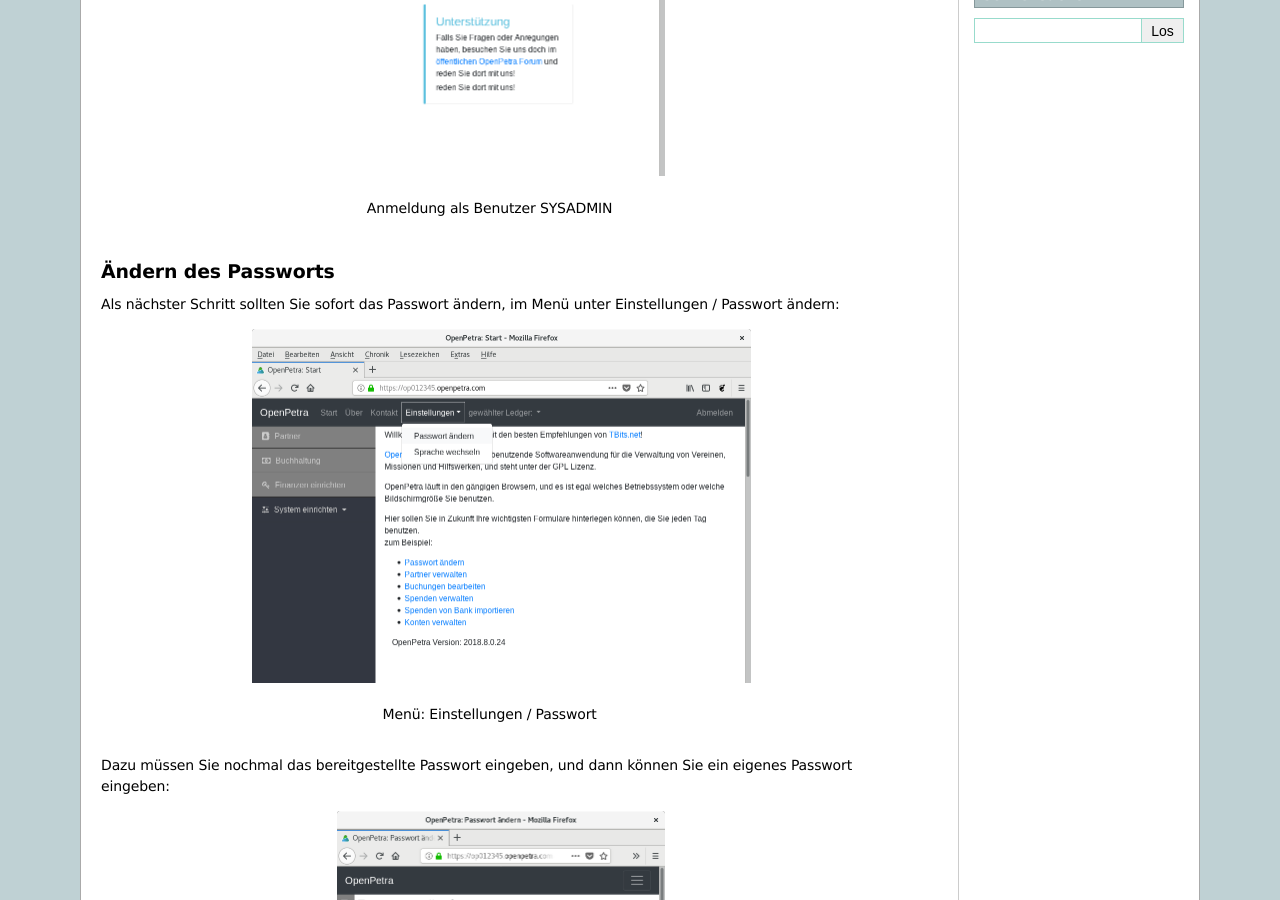
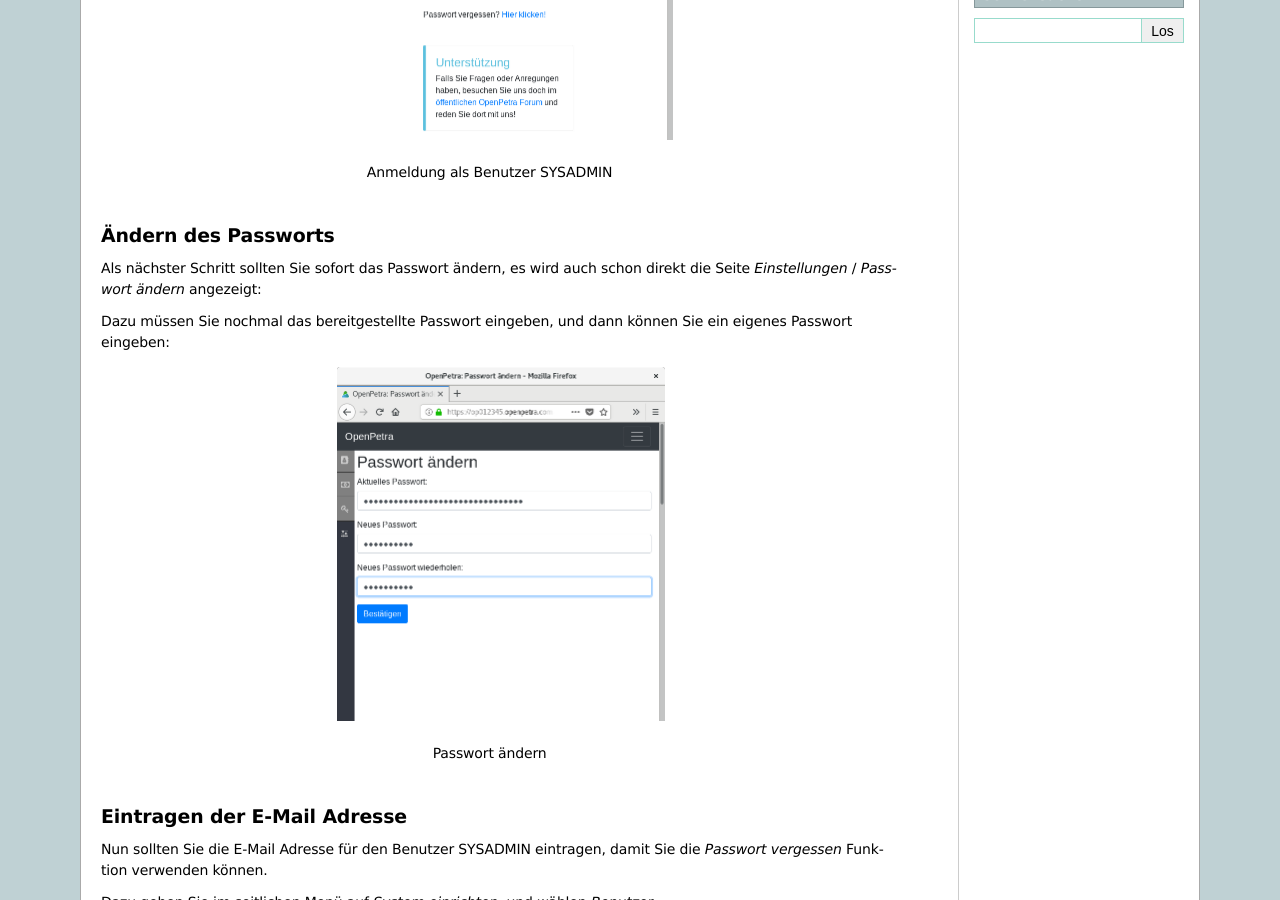
Before and after one commit to openpetra/openpetra-docs-de, a Sphinx documentation site: the page built from source/howtos/initial-instance-setup.rst, in a window 1280 px wide and 900 px high, scrolled down 492 px. Built offline with Sphinx 7.4.7, drawn with Linux system fonts in a browser that asks for light colours.

Commit message:
change password immediately. new login screen with passwort reminder.

```diff
--- a/source/howtos/initial-instance-setup.rst
+++ b/source/howtos/initial-instance-setup.rst
@@ -24,14 +24,7 @@
 Ändern des Passworts
 ====================
 
-Als nächster Schritt sollten Sie sofort das Passwort ändern, im Menü unter Einstellungen / Passwort ändern:
-
-.. _figure-menu_change_password:
-
-.. figure:: images/menu_change_password.png
-   :scale: 50%
-
-   Menü: Einstellungen / Passwort
+Als nächster Schritt sollten Sie sofort das Passwort ändern, es wird auch schon direkt die Seite *Einstellungen* / *Passwort ändern* angezeigt:
 
 Dazu müssen Sie nochmal das bereitgestellte Passwort eingeben, und dann können Sie ein eigenes Passwort eingeben:
 
```
Also changed, not shown: source/howtos/images/login_sysadmin.png, source/howtos/images/menu_change_password.png (deleted).
